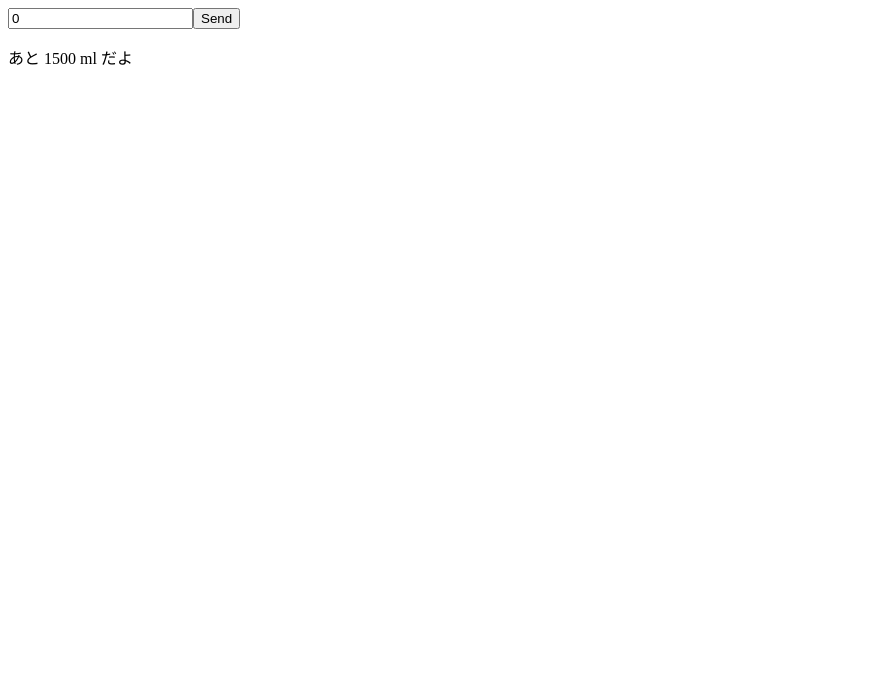
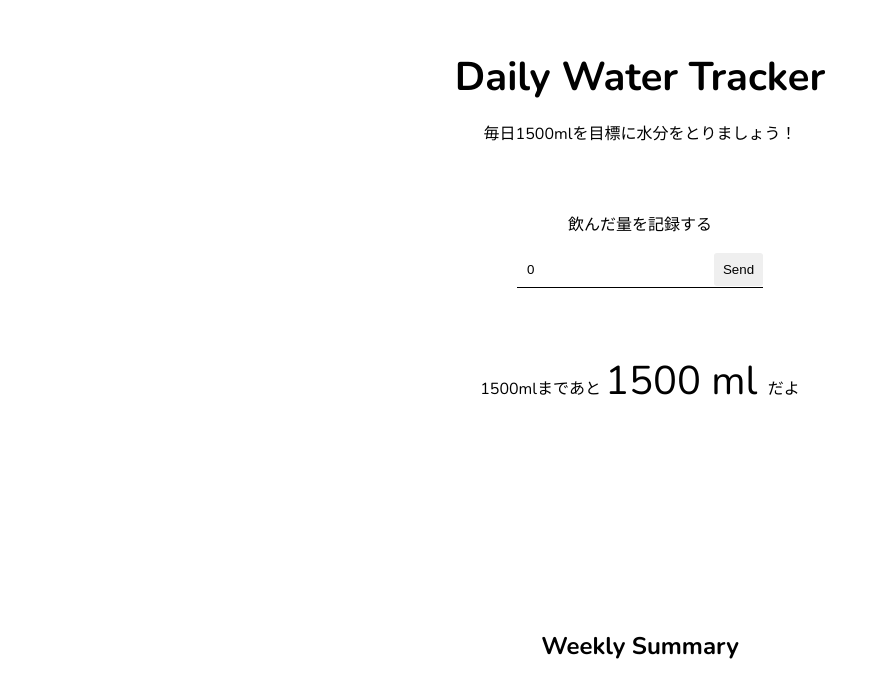
Before and after one commit to mahomiyata/watar_tracker, a Vue app: page / in a window 1280 px wide. Shown: the top 698 px of the page, without its empty margins (0-880 px from the left). Built offline with nearby package versions, Linux system fonts and the light colour scheme; no server answers.

Commit message:
feat: make it look better

```diff
--- a/src/App.vue
+++ b/src/App.vue
@@ -1,10 +1,21 @@
 <template>
   <div id="app">
-    <input type="text" v-model="amount">
-    <button v-on:click="postAmount">Send</button>
-    <p v-if="restAmount > 0"> あと {{restAmount}} ml だよ</p>
-    <p v-if="restAmount <= 0"> 達成 🎉 </p>
+    <div class="header">
+      <h1>Daily Water Tracker</h1>
+      <p>毎日1500mlを目標に水分をとりましょう！</p>
+    </div>
+    <div class="form">
+      <p>飲んだ量を記録する</p>
+      <input type="text" v-model="amount">
+      <button v-on:click="postAmount">Send</button>
+    </div>
+    <div class="status">
+      <p v-if="restAmount > 0"> 1500mlまであと <span class="large-txt"> {{restAmount}} ml </span>だよ </p>
+      <p v-if="restAmount <= 0"> 達成 🎉 </p>
+      <canvas id="pie-chart" width="500px" height="auto"></canvas>
+    </div>
     <div>
+      <h2>Weekly Summary</h2>
       <canvas id="weekly-chart"></canvas>
     </div>
   </div>
@@ -18,6 +29,7 @@ export default {
   data: () => ({
     amount: 0,
     weeklyData: [],
+    target: 1500,
     restAmount: 1500,
     chartData: {
       type: "line",
@@ -27,8 +39,8 @@ export default {
           {
             label: "Weekly Data",
             data: [],
-            backgroundColor: "rgba(54,73,93,.5)",
-            borderColor: "#36495d",
+            backgroundColor: "rgba(0, 40, 151, 0.16)",
+            borderColor: "rgba(0, 40, 151, 0.69)",
             borderWidth: 3
           }
         ]
@@ -46,6 +58,24 @@ export default {
             }
           ]
         }
+      }
+    },
+    pieChartData: {
+      type: 'pie',
+      data: {
+        labels: [
+          '飲んだ量',
+          '残り'
+        ],
+        datasets: [{
+          label: 'My First Dataset',
+          data: [],
+          backgroundColor: [
+            'rgba(0, 40, 151, 0.69)',
+            'rgba(0, 40, 151, 0.16)',
+          ],
+          hoverOffset: 4
+        }]
       }
     }
   }),
@@ -75,7 +105,7 @@ export default {
             const date = new Date(item.created_at);
             return date.getMonth() === today.getMonth() && date.getDate() === today.getDate();
           });
-          this.restAmount -= todayData[0].amount;
+          this.restAmount = this.target - todayData[0].amount;
 
           // Set data to chart.js
           const labels = this.weeklyData.map(item => item.created_at);
@@ -84,6 +114,12 @@ export default {
           this.chartData.data.datasets[0].data = amount;
           const ctx = document.getElementById('weekly-chart');
           new Chart(ctx, this.chartData);
+
+          // Set pie chart
+          const amounts = [todayData[0].amount, this.restAmount > 0 ? this.restAmount : 0];
+          this.pieChartData.data.datasets[0].data = amounts;
+          const ctx2 = document.getElementById('pie-chart');
+          new Chart(ctx2, this.pieChartData);
         });
     }
   }
@@ -91,5 +127,39 @@ export default {
 </script>
 
 <style>
-#app {}
+@import url('https://fonts.googleapis.com/css2?family=M+PLUS+Rounded+1c:wght@400;700&family=Nunito:wght@400;700&family=Readex+Pro:wght@400;700&display=swap');
+#app {
+  font-family: 'Nunito', 'M PLUS Rounded 1c', sans-serif;
+  width: 80%;
+  margin: 0 auto;
+  text-align: center;
+}
+.header {
+  margin: 50px 0;
+}
+.header h1 {
+  font-size: 2.5em;
+  margin-bottom: 10px;
+}
+.form {
+  border-bottom: 1px solid;
+  display: inline-block;
+  margin-bottom: 50px;
+}
+.form input {
+  border: none;
+  padding: 10px;
+}
+.form button {
+  border: none;
+  padding: 9px;
+  border-radius: 3px;
+  cursor: pointer;
+}
+.status {
+  margin-bottom: 50px;
+}
+.large-txt {
+  font-size: 2.5em;
+}
 </style>
```
